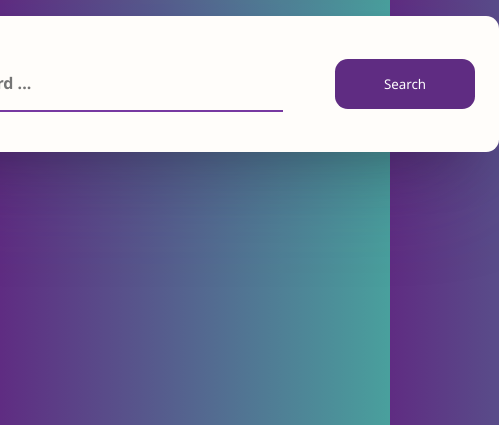
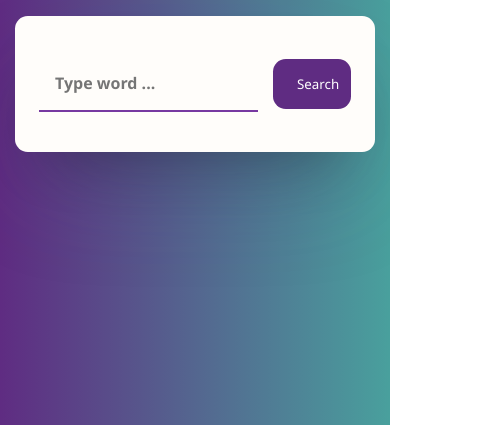
Before and after one commit to undefinedUser1381/dictionary, a plain HTML site: page index.html in a window 390 px wide. Shown: the part 419-844 px from the top of the page, 499 px wide, since content can reach past the window. Drawn offline with Linux system fonts and the light colour scheme.

Commit message:
update responsive code

```diff
--- a/style/style.css
+++ b/style/style.css
@@ -26,13 +26,6 @@ h3 {
 
   color: aliceblue;
   font-family: Georgia, "Times New Roman", Times, serif;
-}
-
-/* Responsive */
-@media (max-width:576px) {
-   .dictionary__box {
-     width: 80%;
-   }
 }
 
 .dictionary__box {
@@ -123,3 +116,10 @@ h3 {
 .open{
     display: block;
 }
+
+/* Responsive */
+@media (max-width:576px) {
+  .dictionary__box {
+    width: 80%;
+  }
+}
```
